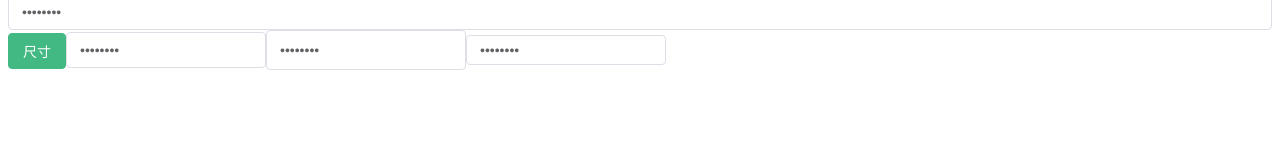
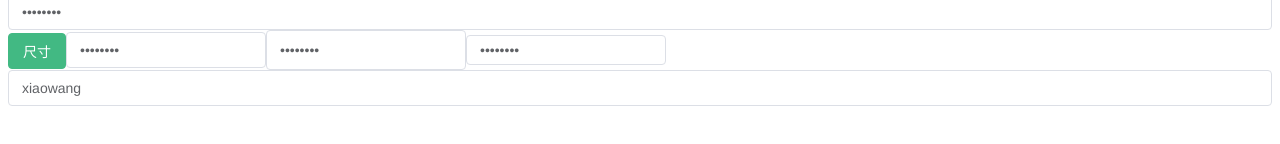
Before and after one commit to mrwdhasd0903/meows-ui, a Vue app: page /input in a window 1280 px wide. Shown: the part 458-602 px from the top of the page. Built offline with nearby package versions, Linux system fonts and the light colour scheme.

Commit message:
input 新增 4个事件

```diff
--- a/examples/components/input.vue
+++ b/examples/components/input.vue
@@ -1,25 +1,19 @@
 <template>
   <div class>
-    <me-input border-type='ordinary' placeholder="请输入内容"></me-input>
-    <me-input border-type='success' placeholder="请输入内容"></me-input>
-    <me-input border-type='warning' placeholder="请输入内容"></me-input>
-    <me-input border-type='youth' placeholder="请输入内容"></me-input>
-    <me-input border-type='important' placeholder="请输入内容"></me-input>
-    <me-input border-type='dynamic' placeholder="请输入内容"></me-input>
-    <me-input border-type='plain' placeholder="请输入内容"></me-input>
-    <me-input border-type='elegant' placeholder="请输入内容"></me-input>
+    <me-input active-light="ordinary" placeholder="请输入内容"></me-input>
+    <me-input active-light="success" placeholder="请输入内容"></me-input>
+    <me-input active-light="warning" placeholder="请输入内容"></me-input>
+    <me-input active-light="youth" placeholder="请输入内容"></me-input>
+    <me-input active-light="important" placeholder="请输入内容"></me-input>
+    <me-input active-light="dynamic" placeholder="请输入内容"></me-input>
+    <me-input active-light="plain" placeholder="请输入内容"></me-input>
+    <me-input active-light="elegant" placeholder="请输入内容"></me-input>
     <me-input placeholder="密码" type="password"></me-input>
     <me-input placeholder="禁用" v-model="username" disabled></me-input>
     <me-input placeholder="v-model" v-model="username"></me-input>
     <me-input placeholder="clearable" type="password" v-model="username" clearable show-pwd></me-input>
     <me-button>尺寸</me-button>
-    <me-input
-      placeholder="width"
-      v-model="username"
-      width="200px"
-      clearable
-      show-pwd
-    ></me-input>
+    <me-input placeholder="width" v-model="username" width="200px" clearable show-pwd></me-input>
     <me-input
       placeholder="width"
       type="password"
@@ -38,6 +32,15 @@
       clearable
       show-pwd
     ></me-input>
+    <me-input
+      v-model="username"
+      @blur="log('blur')"
+      @input="log('input')"
+      @focus="log('focus')"
+      @clear="log('clear')"
+      clearable
+      placeholder="focus & blur"
+    ></me-input>
   </div>
 </template>
 
@@ -51,7 +54,11 @@ export default {
     };
   },
   computed: {},
-  methods: {},
+  methods: {
+    log(value) {
+      console.log(value);
+    }
+  },
   mounted() {}
 };
 </script>
--- a/packages/Input/src/index.vue
+++ b/packages/Input/src/index.vue
@@ -12,7 +12,7 @@
   >
     <input
       :class="[
-      'me-type--'+borderType,{
+      'me-type--'+activeLight,{
       'me-disabled':disabled,
     }]"
       :disabled="disabled"
@@ -21,6 +21,8 @@
       :name="name"
       :value="value"
       @input="(e)=>{$emit('input',e.target.value)}"
+      @focus="()=>{$emit('focus')}"
+      @blur="()=>{$emit('blur')}"
       class="me-input__inner"
     />
     <span class="me-input__suffix" v-if="showSuffix">
@@ -48,7 +50,7 @@ export default {
       type: String,
       default: null
     },
-    borderType: {
+    activeLight: {
       type: String,
       default: "ordinary"
     },
@@ -98,8 +100,7 @@ export default {
       this.passwordVisible = !this.passwordVisible;
     },
     clear() {
-      console.log(123);
-
+      this.$emit("clear");
       this.$emit("input", "");
     }
   }
```
